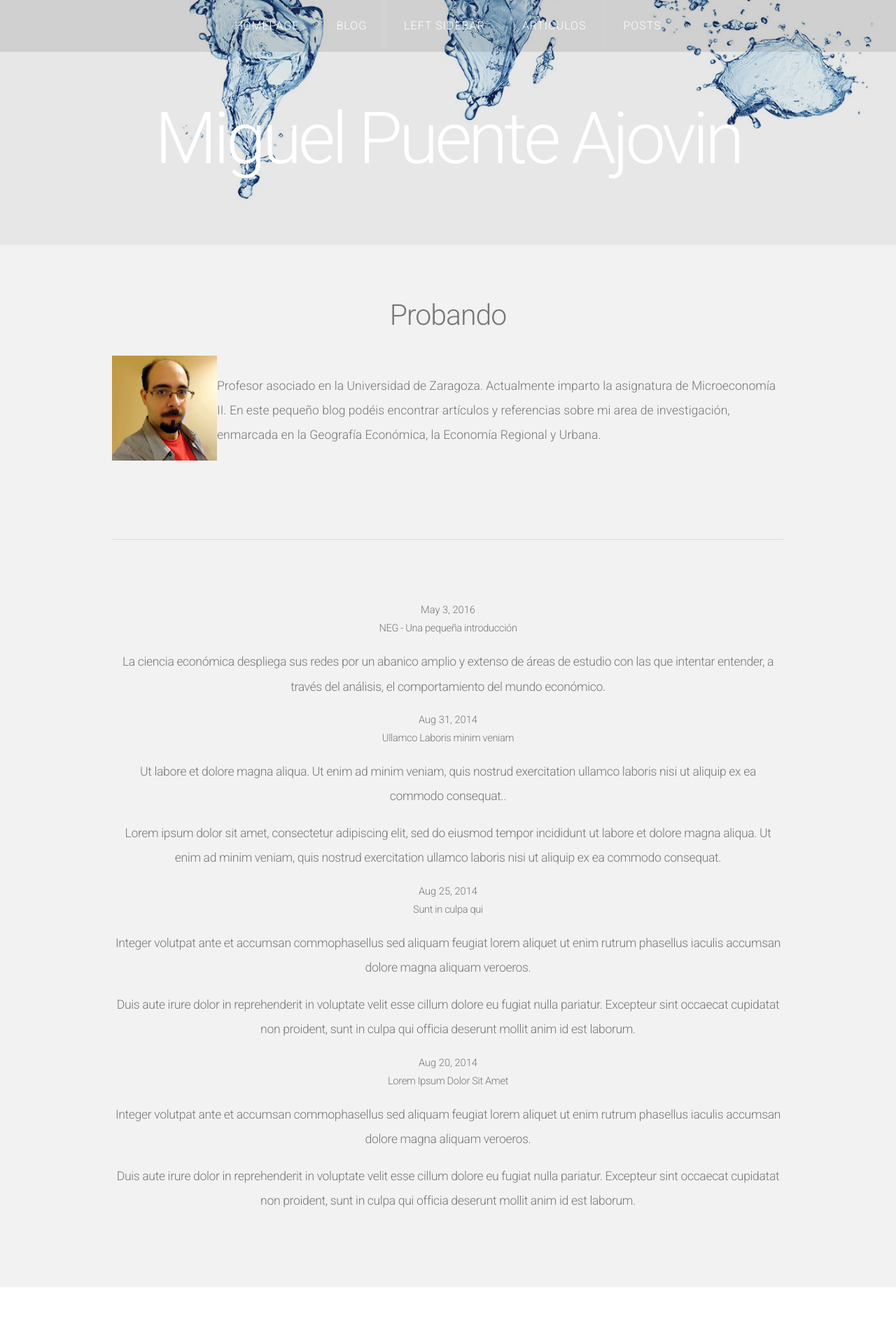
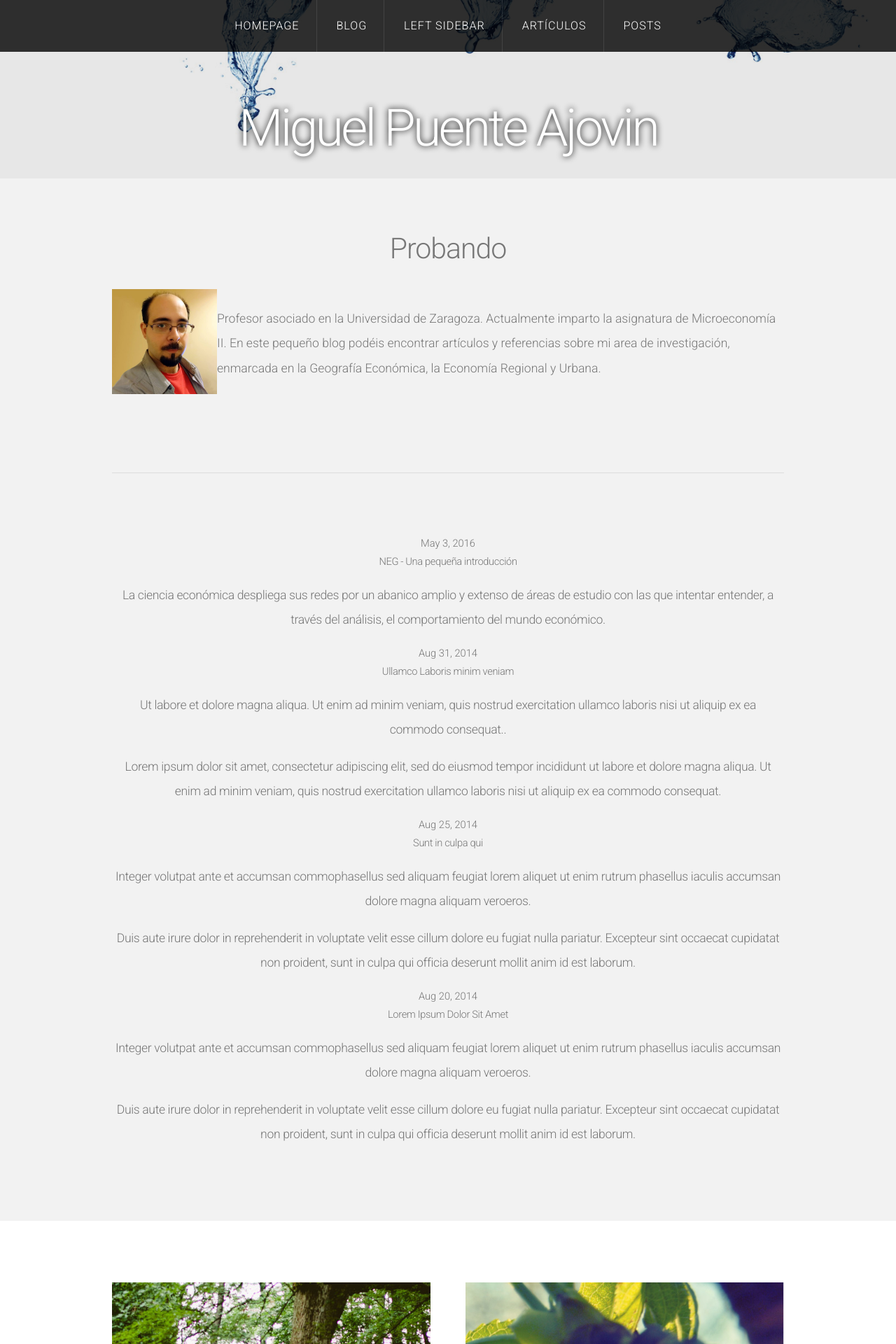
Before and after one commit to mpajovin/mpajovin.github.io, a Jekyll site: the page built from index.html, in a window 1280 px wide. Shown: the top 1920 px of the page at 70% size. Built offline with Jekyll 4.4.1, drawn with Linux system fonts in a browser that asks for light colours; nearby versions of some CDN libraries; the list of posts is cut into pages by our own code.

```diff
--- a/assets/css/style.css
+++ b/assets/css/style.css
@@ -809,10 +809,11 @@
 			text-decoration: none;
 			font-weight: 300;
 			line-height: 1em;
-			font-size: 7em;
+			font-size: 5em;
+			text-shadow: #000000 0 0 10px;
 			color: #FFF;
 			letter-spacing: -0.05em;
-			margin: 0 0 0.125em 0;
+			margin: 0 0 -0.725em 0;
 		}
 
 		#logo span
@@ -831,7 +832,7 @@
 
 		#nav-wrapper
 		{
-			background: rgba(0,0,0,.1);
+			background: rgba(0,0,0,.8);
 			position: absolute;
 			top: 0;
 			left: 0;
```
Also changed, not shown: left-sidebar.html (+16 -0 lines).
